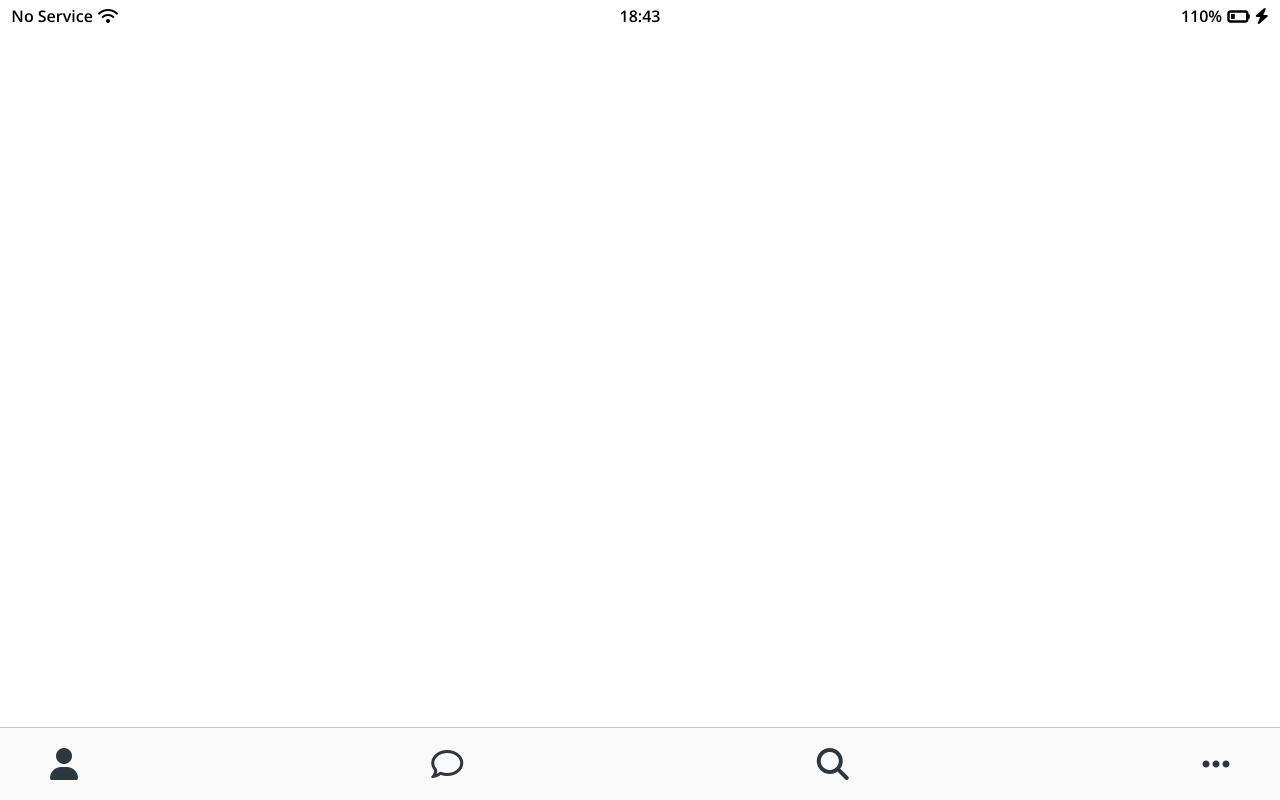
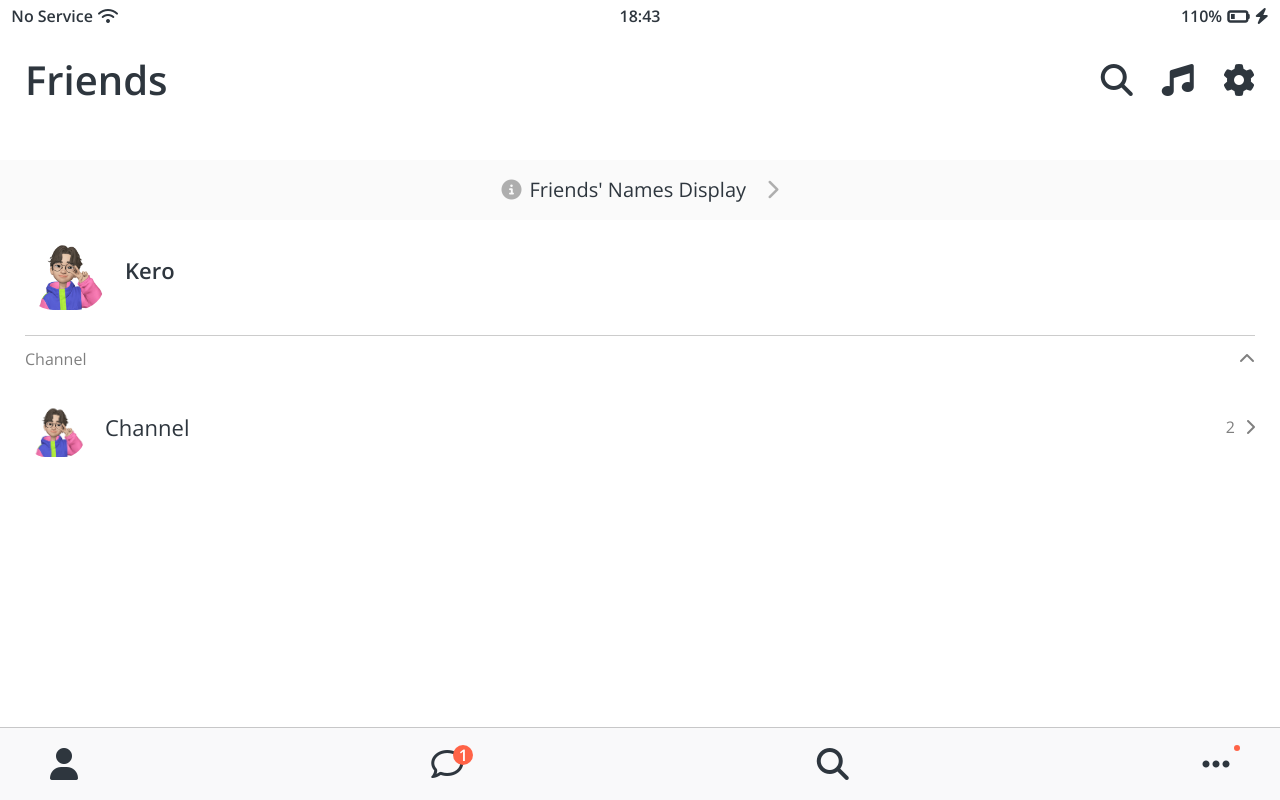
Before and after one commit to Kero-the-Hero/kokoa-clone-2023, a plain HTML site: page friends.html in a window 1280 px wide. Drawn offline with nearby package versions, Linux system fonts and the light colour scheme.

Commit message:
friend screen part

```diff
--- a/css/components/nav-bar.css
+++ b/css/components/nav-bar.css
@@ -5,7 +5,6 @@
     background-color: #f9f9fa;
     padding: 20px 50px;
     box-sizing: border-box;
-
     border-top: 1px solid rgba(0, 0, 0, 0.2);
 }
 .nav__list {
@@ -14,4 +13,27 @@
 }
 .nav__link {
     color: #2e363e;
+    position: relative;
 }
+.nav__notification {
+    border-radius: 50%;
+    display: flex;
+    justify-content: center;
+    align-items: center;
+    color: white;
+    font-weight: 600;
+    position: absolute;
+    right: -10px;
+    top: -14px;
+}
+.nav__list li:nth-child(2) .nav__notification {
+    background-color: tomato;
+    width: 20px;
+    height: 20px;
+}
+
+.nav__list li:nth-child(4) .nav__notification {
+    background-color: tomato;
+    width: 6px;
+    height: 6px;
+}
--- /dev/null
+++ b/css/components/screen-header.css
@@ -0,0 +1,13 @@
+.screen-header {
+    display: flex;
+    justify-content: space-between;
+    align-items: center;
+    padding: 60px var(--horizontal-space);
+}
+.screen-header__title {
+    font-size: 40px;
+    font-weight: 700;
+}
+.screen-header__icons span {
+    margin-left: 25px;
+}
--- a/css/components/status-bar.css
+++ b/css/components/status-bar.css
@@ -1,4 +1,8 @@
 .status-bar {
+    position: fixed;
+    top: 0;
+    width: 100%;
+    box-sizing: border-box;
     display: flex;
     justify-content: center;
     padding: 8px 5px;
--- /dev/null
+++ b/css/components/user-component.css
@@ -0,0 +1,51 @@
+.user-component {
+    display: flex;
+}
+
+.user-component {
+    justify-content: space-between;
+}
+
+.user-component,
+.user-component__column:first-child {
+    display: flex;
+    align-items: center;
+}
+.user-component__avatar {
+    width: 70px;
+    height: 70px;
+    border-radius: 35%;
+    margin-right: 20px;
+}
+.user-component__title {
+    font-weight: 600;
+    font-size: 22px;
+}
+.user-component__subtitle {
+    margin-top: 8px;
+    font-size: 16px;
+    color: rgba(0, 0, 0, 0.5);
+}
+.user-component__avatar--xl {
+    width: 80px;
+    height: 80px;
+    border-radius: 35%;
+    margin-right: 20px;
+}
+.user-component__avatar--sm {
+    width: 60px;
+    height: 60px;
+    border-radius: 35%;
+    margin-right: 20px;
+}
+.user-component__title--not-bold {
+    font-weight: 400;
+}
+
+.user-component__column:last-child {
+    color: rgba(0, 0, 0, 0.5);
+}
+
+.user-component__column i {
+    margin-left: 10px;
+}
--- /dev/null
+++ b/css/screens/friends.css
@@ -0,0 +1,29 @@
+#friends-display-link {
+    text-align: center;
+    display: block;
+    background-color: #fafafa;
+    padding: 20px 0px;
+    font-size: 20px;
+    margin-bottom: 10px;
+}
+#friends-display-link i {
+    color: rgba(0, 0, 0, 0.3);
+    margin: 0px 8px;
+}
+#friends-display-link i:nth-child(2) {
+    margin-left: 20px;
+}
+.friends-screen {
+    padding: 0px var(--horizontal-space);
+}
+.friends-screen__channel {
+    margin-top: 25px;
+    border-top: 1px solid rgba(0, 0, 0, 0.2);
+    padding-top: 15px;
+}
+.friends-screen__channel-header {
+    margin-bottom: 30px;
+    display: flex;
+    justify-content: space-between;
+    color: rgba(0, 0, 0, 0.5);
+}
--- a/css/styles.css
+++ b/css/styles.css
@@ -5,10 +5,15 @@
 /*components*/
 @import 'components/status-bar.css';
 @import 'components/nav-bar.css';
+@import 'components/screen-header.css';
+@import 'components/user-component.css';
 
 /*screens*/
 @import 'screens/login.css';
+@import 'screens/friends.css';
 
 body {
     font-family: 'Open Sans', sans-serif;
+    color: #2e363e;
+    height: 100vh;
 }
--- a/css/variables.css
+++ b/css/variables.css
@@ -1,3 +1,4 @@
 :root {
     --yellow: #fae100;
+    --horizontal-space: 25px;
 }
--- a/friends.html
+++ b/friends.html
@@ -7,7 +7,6 @@
         <title>Welcome to Kokoa Talk</title>
     </head>
     <body>
-        <div class="wrapper">
         <div class="status-bar">
             <div class="status-bar__column">
                 <span> No Service </span>
@@ -22,23 +21,72 @@
                 <i class="fa-solid fa-bolt"></i>
             </div>
         </div>
+
+        <header class="screen-header">
+            <h1 class="screen-header__title">Friends</h1>
+            <div class="screen-header__icons">
+                <span><i class="fa-solid fa-magnifying-glass fa-2x"></i></span>
+                <span><i class="fa-solid fa-music fa-2x"></i></span>
+                <span><i class="fa-solid fa-gear fa-2x"></i></span>
+            </div>
+        </header>
+
+        <a id="friends-display-link"
+            ><i class="fa-solid fa-circle-info"></i>Friends' Names Display<i class="fa-solid fa-chevron-right"></i
+        ></a>
+        <main class="friends-screen">
+            <div class="user-component">
+                <div class="user-component__column">
+                    <img src="screenshots/my-profile.jpg" class="user-component__avatar user-component__avatar--xl" />
+                    <div class="user-component__text">
+                        <h4 class="user-component__title">Kero</h4>
+                        <!--<h6 class="user-component__subtitle">please blahblah</h6>-->
+                    </div>
+                </div>
+                <div class="user-component__column"></div>
+            </div>
+            <div class="friends-screen__channel">
+                <div class="friends-screen__channel-header">
+                    <span>Channel</span>
+                    <i class="fa-solid fa-chevron-up"></i>
+                </div>
+            </div>
+            <div class="user-component">
+                <div class="user-component__column">
+                    <img src="screenshots/my-profile.jpg" class="user-component__avatar user-component__avatar--sm" />
+                    <div class="user-component__text">
+                        <h4 class="user-component__title user-component__title--not-bold">Channel</h4>
+                        <!--<h6 class="user-component__subtitle">please blahblah</h6>-->
+                    </div>
+                </div>
+                <div class="user-component__column">
+                    <span>2<i class="fa-solid fa-chevron-right"></i></span>
+                </div>
+            </div>
+        </main>
+
         <nav class="nav">
             <ul class="nav__list">
                 <li class="nav__btm">
                     <a class="nav__link" href="friends.html"><i class="fa-solid fa-user fa-2x"></i></a>
                 </li>
-                    <li>
-                        <a class="nav__link" href="#"><i class="fa-regular fa-comment fa-2x"></i></a>
+                <li class="nav__btm">
+                    <a class="nav__link" href="#">
+                        <span class="nav__notification">1</span>
+                        <i class="fa-regular fa-comment fa-2x"></i
+                    ></a>
                 </li>
-                    <li>
+                <li class="nav__btm">
                     <a class="nav__link" href="#"><i class="fa-solid fa-magnifying-glass fa-2x"></i></a>
                 </li>
-                    <li>
-                        <a class="nav__link" href="#"><i class="fa-solid fa-ellipsis fa-2x"></i></a>
+                <li class="nav__btm">
+                    <a class="nav__link" href="#">
+                        <span class="nav__notification"></span>
+                        <i class="fa-solid fa-ellipsis fa-2x"></i
+                    ></a>
                 </li>
             </ul>
         </nav>
-        </div>
 
         <script src="https://kit.fontawesome.com/e0c4d790e5.js" crossorigin="anonymous"></script>
     </body>
```
Also changed, not shown: screenshots/my-profile.jpg (added). Lines whose indentation alone changed are shown as unchanged.
